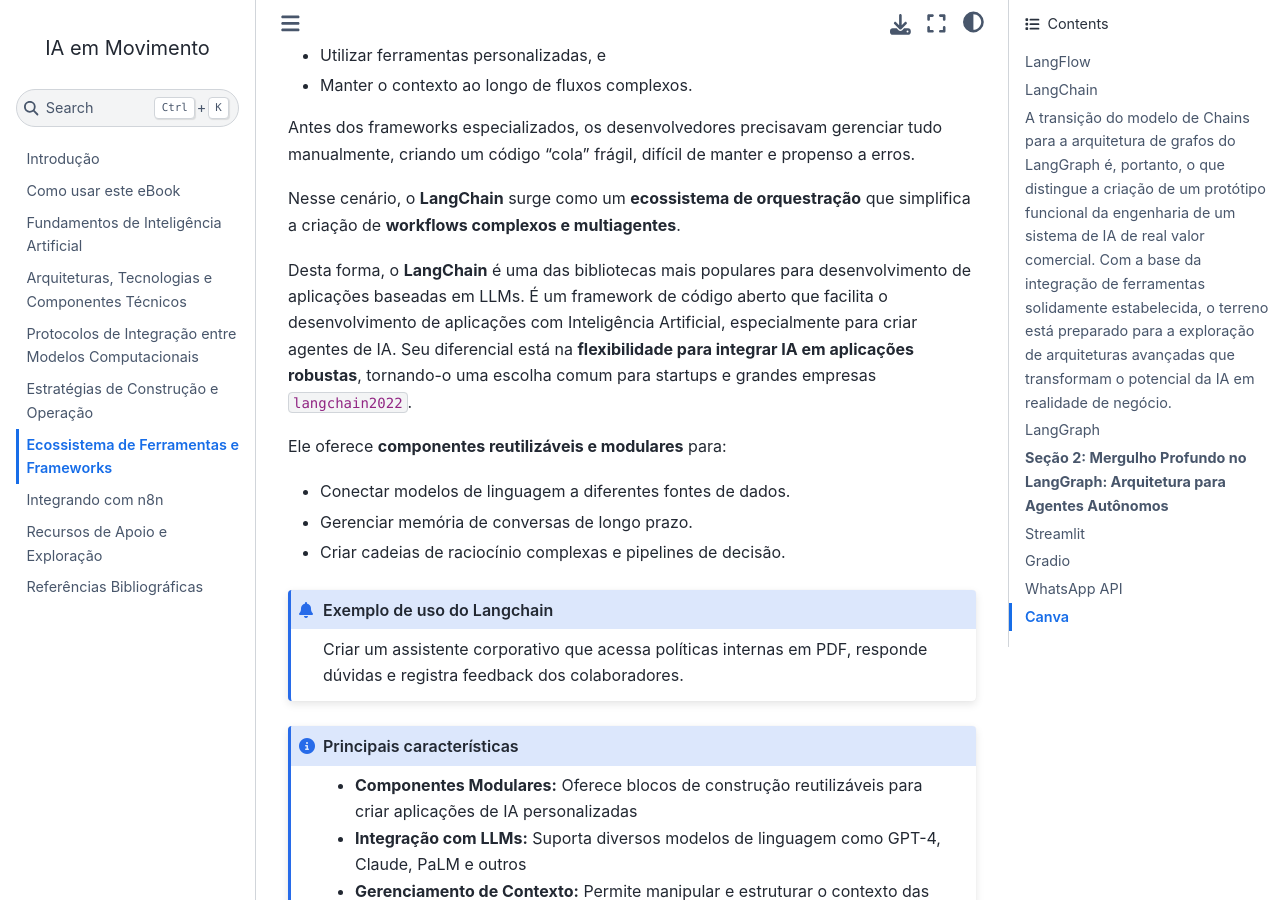
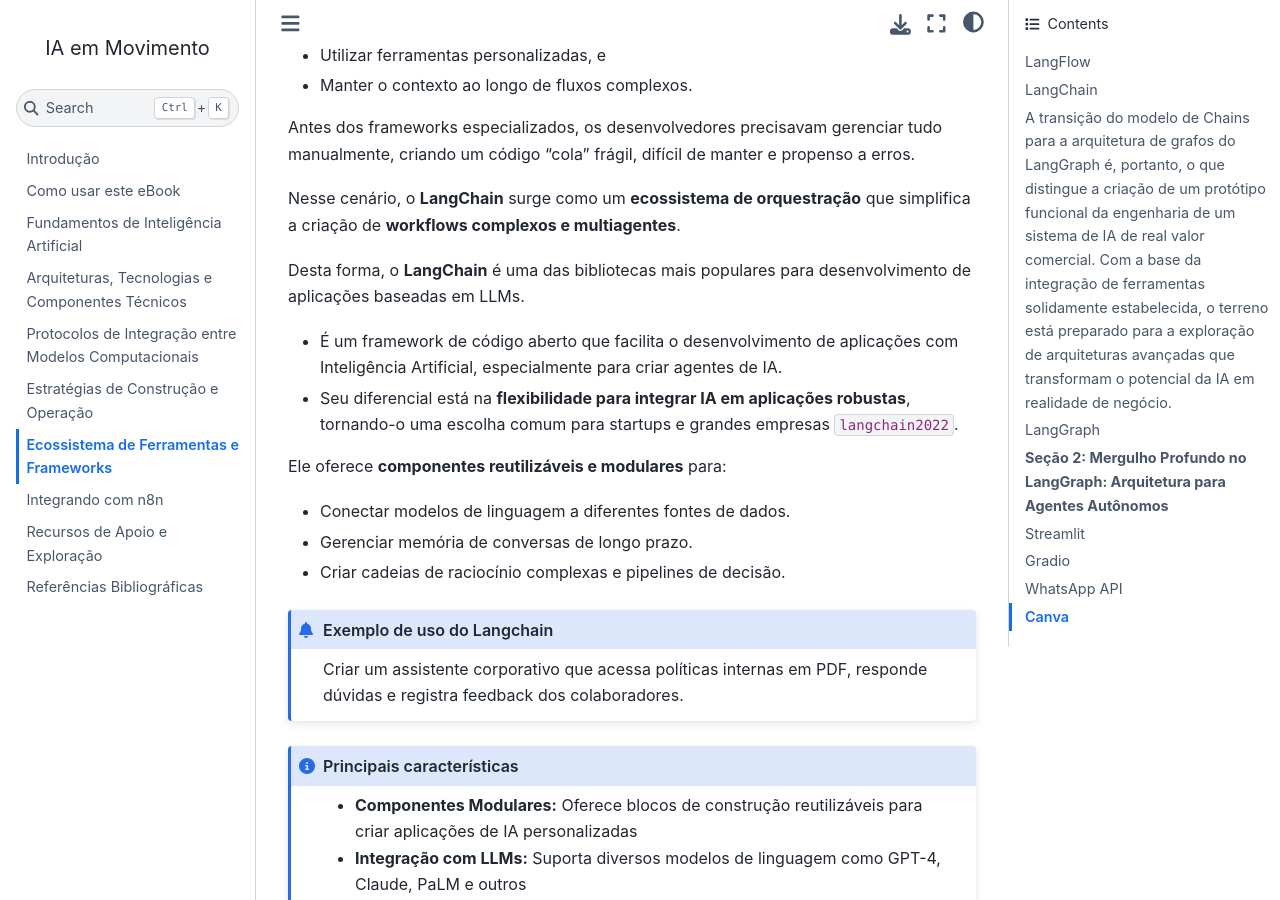
Before and after one commit to unb-lamfo-negocios-ai/LivroIAemMovimento, a Jupyter Book: the page built from capitulos/capEcossistema_Framework.md, in a window 1280 px wide and 900 px high, scrolled down 8905 px. Built offline with Jupyter Book 1.0.4 settings and Sphinx 7.4.7 and the Sphinx Book theme 1.1.4, drawn with Linux system fonts in a browser that asks for light colours; pages that are not in the unit, such as notebooks, are missing from menus; cross-references to code outside the pages are shown as plain code.

```diff
--- a/capitulos/capEcossistema_Framework.md
+++ b/capitulos/capEcossistema_Framework.md
@@ -254,7 +254,10 @@ Antes dos frameworks especializados, os desenvolvedores precisavam gerenciar tud
 
 Nesse cenário, o **LangChain** surge como um **ecossistema de orquestração** que simplifica a criação de **workflows complexos e multiagentes**.
 
-Desta forma, o **LangChain** é uma das bibliotecas mais populares para desenvolvimento de aplicações baseadas em LLMs. É um framework de código aberto que facilita o desenvolvimento de aplicações com Inteligência Artificial, especialmente para criar agentes de IA. Seu diferencial está na **flexibilidade para integrar IA em aplicações robustas**, tornando-o uma escolha comum para startups e grandes empresas {cite}`langchain2022`.
+Desta forma, o **LangChain** é uma das bibliotecas mais populares para desenvolvimento de aplicações baseadas em LLMs.
+
+- É um framework de código aberto que facilita o desenvolvimento de aplicações com Inteligência Artificial, especialmente para criar agentes de IA.
+- Seu diferencial está na **flexibilidade para integrar IA em aplicações robustas**, tornando-o uma escolha comum para startups e grandes empresas {cite}`langchain2022`.
 
 Ele oferece **componentes reutilizáveis e modulares** para:
 
```
